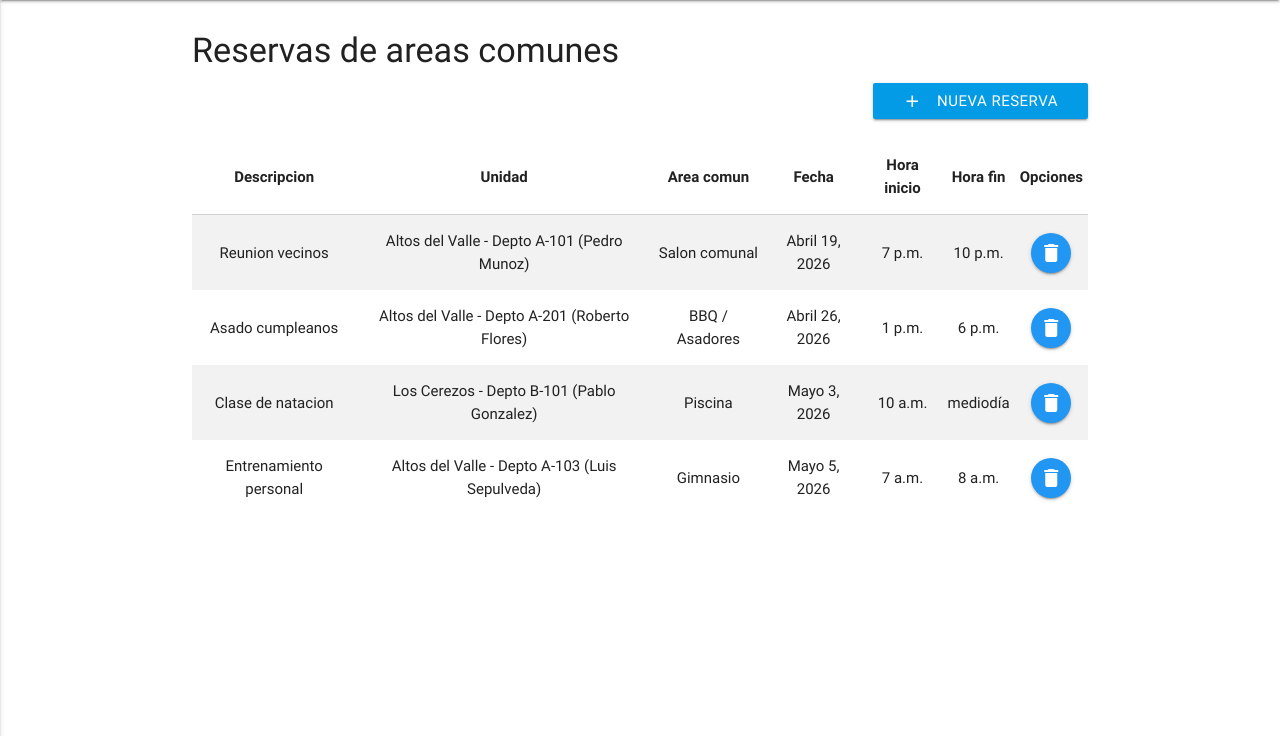
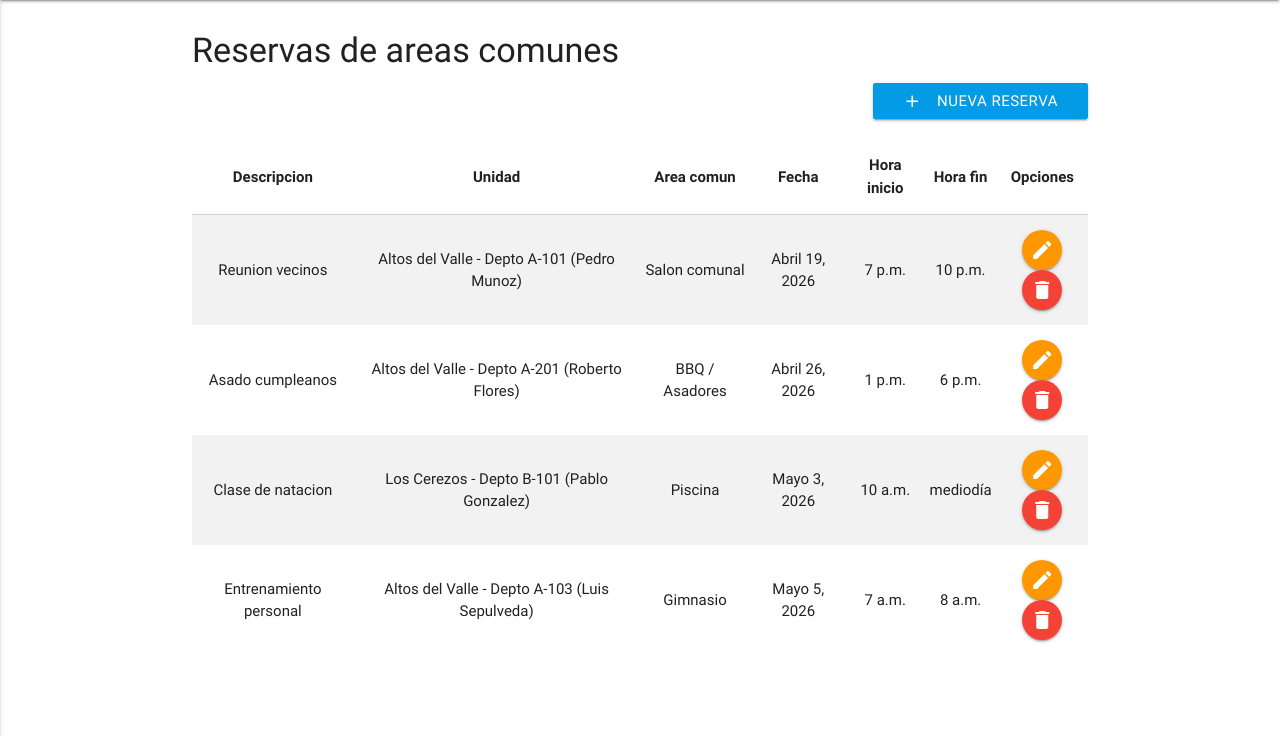
Before and after one commit to miguelaaagos/CondoFlow, a Django app: page /reservas/ in a window 1280 px wide. Shown: the part 64-800 px from the top of the page. Run offline with Django 3.2, Linux system fonts and the light colour scheme; a user stored in the database is signed in; data comes from the database, SQL or seed files in the repository; some libraries are stand-ins or nearby versions.

Commit message:
feat(reservas): agregar edicion de reservas
Se agrega la vista reserva_update, su ruta bajo /reservas/<pk>/editar/ y el metodo get_edit_url en el modelo. El listado de reservas muestra ahora un boton para editar ademas del de eliminar.

```diff
--- a/apps/movies/models.py
+++ b/apps/movies/models.py
@@ -94,6 +94,9 @@ class Reserva(BaseName):
         verbose_name_plural = 'Reservas'
         ordering = ['fecha_reserva']
 
+    def get_edit_url(self):
+        return reverse_lazy('movies:reserva-edit', kwargs={'pk': self.pk})
+
     def get_delete_url(self):
         return reverse_lazy('movies:reserva-delete', kwargs={'pk': self.pk})
 
--- a/apps/movies/templates/movies/reserva/reserva_list.html
+++ b/apps/movies/templates/movies/reserva/reserva_list.html
@@ -37,7 +37,11 @@
                             <td>{{ reserva.hora_inicio }}</td>
                             <td>{{ reserva.hora_fin }}</td>
                             <td>
-                                <a class="btn-floating btn-small waves-effect waves-light blue"
+                                <a class="btn-floating btn-small waves-effect orange"
+                                   href="{{ reserva.get_edit_url }}">
+                                    <i class="material-icons">edit</i>
+                                </a>
+                                <a class="btn-floating btn-small waves-effect red"
                                    href="{{ reserva.get_delete_url }}">
                                     <i class="material-icons">delete</i>
                                 </a>
--- a/apps/movies/urls.py
+++ b/apps/movies/urls.py
@@ -16,6 +16,7 @@ pago_patterns = [
 reserva_patterns = [
     re_path(r'^$', views.reserva_list, name='reserva-list'),
     re_path(r'^crear/$', views.reserva_create, name='reserva-create'),
+    re_path(r'^(?P<pk>[0-9]+)/editar/$', views.reserva_update, name='reserva-edit'),
     re_path(r'^(?P<pk>[0-9]+)/eliminar/$', views.reserva_delete, name='reserva-delete'),
 ]
 
--- a/apps/movies/views.py
+++ b/apps/movies/views.py
@@ -195,6 +195,17 @@ def reserva_create(request, **kwargs):
 
 
 @login_required
+def reserva_update(request, **kwargs):
+    reserva = Reserva.objects.get(pk=kwargs.get('pk'))
+    form = ReservaForm(request.POST or None, instance=reserva)
+    if request.POST and form.is_valid():
+        form.save()
+        messages.success(request, 'Reserva actualizada correctamente.')
+        return redirect('movies:reserva-list')
+    return render(request, 'movies/form.html', {'form': form, 'titulo': 'Editar Reserva'})
+
+
+@login_required
 def reserva_delete(request, **kwargs):
     reserva = Reserva.objects.get(pk=kwargs.get('pk'))
     if request.POST:
```
